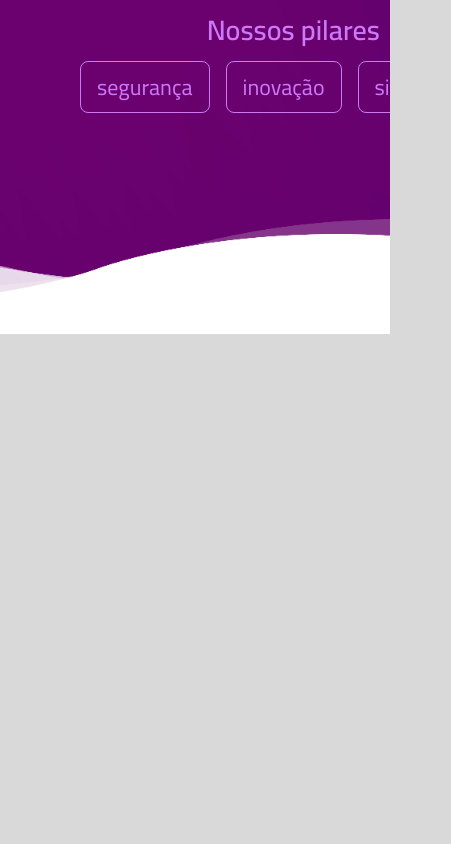
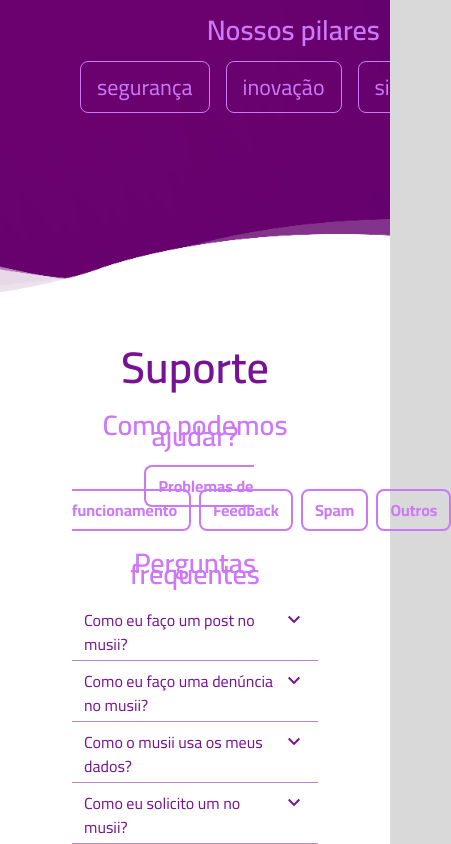
Before and after one commit to bambokianr/musii-site, a React (Create React App) app in the folder front-site/: page / in a window 390 px wide. Shown: the part 1851-2695 px from the top of the page, 451 px wide, since content can reach past the window. Before the commit the page ends 2185 px from the top, so only its background shows below. Built offline with nearby package versions, Linux system fonts and the light colour scheme.

Commit message:
Responsive section5

```diff
--- a/front-site/src/App.js
+++ b/front-site/src/App.js
@@ -16,7 +16,7 @@
       <Section2 />
       {/* <Section3 /> */}
       <Section4 />
-      {/* <Section5 /> */}
+      <Section5 />
       {/* <Footer /> */}
       <GlobalStyle />
     </>
--- a/front-site/src/sections/Section5/index.js
+++ b/front-site/src/sections/Section5/index.js
@@ -1,5 +1,5 @@
 import React from 'react';
-import { Background, Container, Content, Title, Subtitle } from './styles';
+import { Background, Container, Content, Title, Subtitle, BoxButtons } from './styles';
 import { faq } from '../../utils/contants';
 import ExpansionPanel from './../../components/ExpansionPanel';
 import EmailButton from '../../components/EmailButton';
@@ -17,12 +17,12 @@
         <Content>
           <Title>Suporte</Title>
           <Subtitle>Como podemos ajudar?</Subtitle>
-          <div style={{ marginTop: '12px', marginBottom: '24px' }}>
+          <BoxButtons>
             <EmailButton icon={errorIcon} subject="Problemas de funcionamento" />
             <EmailButton icon={feedbackIcon} subject="Feedback" />
             <EmailButton icon={spamIcon} subject="Spam" />
             <EmailButton icon={otherIcon} subject="Outros" />
-          </div>
+          </BoxButtons>
           <Subtitle>Perguntas frequentes</Subtitle>
           {faq.map((obj, idx) => <ExpansionPanel key={idx} title={obj.title} content={obj.content} />)}
         </Content>
--- a/front-site/src/sections/Section5/styles.js
+++ b/front-site/src/sections/Section5/styles.js
@@ -10,6 +10,10 @@
   margin: 0 auto;
   align-items: center;
   padding: 50px 24px 100px;
+
+  @media screen and (max-width: 1400px) {
+    padding: 0 72px;
+  }
 `;
 
 export const Content = styled.div`
@@ -22,13 +26,30 @@
   font-size: 4.4rem;
   font-weight: 600;
   padding-bottom: 8px;
+
+  @media screen and (max-width: 1060px) {
+    text-align: center;
+  }
 `;
 
 export const Subtitle = styled.span`
-line-height: 1.1rem;
+  line-height: 1.1rem;
   font-size: 2.8rem;
   padding-top: 4px;
   color: #cc78f7;
   font-weight: 600;
   padding: 12px 0 20px;
+
+  @media screen and (max-width: 1060px) {
+    text-align: center;
+  }
 `;
+
+export const BoxButtons = styled.div`
+  margin-top: 12px;
+  margin-bottom: 24px;
+
+ @media screen and (max-width: 1060px) {
+    text-align: center;
+  }
+`;
```
